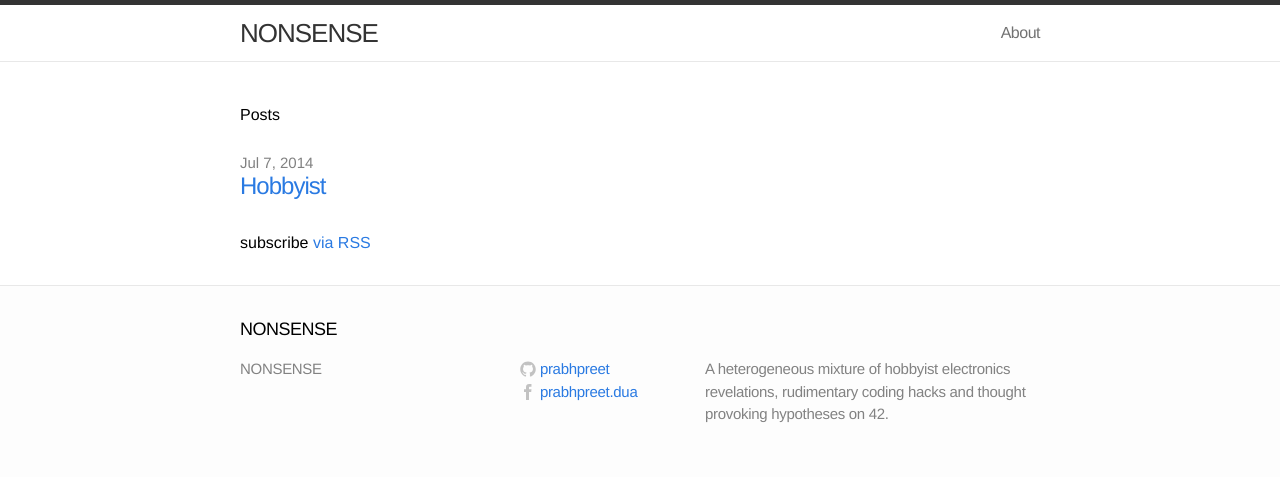
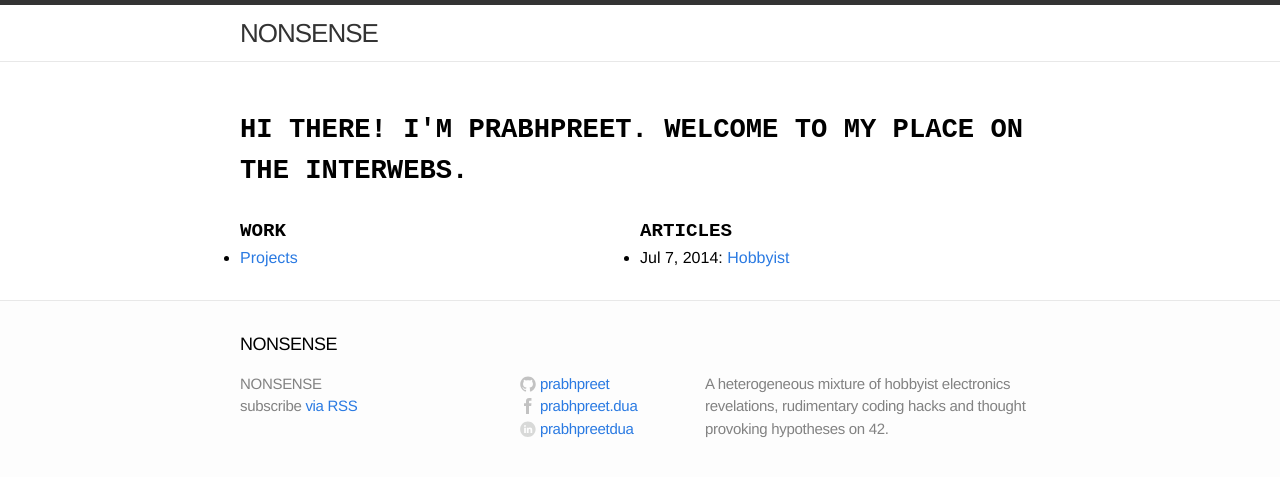
Before and after one commit to prabhpreet/prabhpreet.github.io, a Jekyll site: the page built from index.html, in a window 1280 px wide. Shown: the top 477 px of the page. Built offline with Jekyll 4.4.1, drawn with Linux system fonts in a browser that asks for light colours.

Commit message:
Added projects, scheduler

```diff
--- a/_config.yml
+++ b/_config.yml
@@ -5,7 +5,7 @@ baseurl: ""
 url: "http://prabhpreet.github.io"
 facebook_username: prabhpreet.dua
 github_username:  prabhpreet
-
+linkedin_username: prabhpreetdua
 # Build settings
 markdown: kramdown
 permalink: pretty
--- a/_includes/footer.html
+++ b/_includes/footer.html
@@ -8,6 +8,7 @@
       <ul>
         <li>{{ site.title }}</li>
         <li><a href="mailto:{{ site.email }}">{{ site.email }}</a></li>
+		<li class="rss-subscribe">subscribe <a href="{{ "/feed.xml" | prepend: site.baseurl }}">via RSS</a></li>
       </ul>
     </div>
 
@@ -45,6 +46,22 @@
             <span class="username">{{ site.facebook_username }}</span>
           </a>
         </li>{% endif %}
+		{% if site.linkedin_username %}<li>
+          <a href="https://www.linkedin.com/in/{{ site.linkedin_username }}">
+            <span class="icon linkedin">
+             <svg xmlns="http://www.w3.org/2000/svg" xmlns:xlink="http://www.w3.org/1999/xlink" xmlns:sketch="http://www.bohemiancoding.com/sketch/ns" width="16px" height="16px" viewBox="0 0 62 58" version="1.1">
+    <!-- Generator: Sketch 3.0.3 (7891) - http://www.bohemiancoding.com/sketch -->
+    <title>footer-icon-linkedin-grey</title>
+    <desc>Created with Sketch.</desc>
+    <defs/>
+    <g id="App-Icons" stroke="none" stroke-width="1" fill="none" fill-rule="evenodd" sketch:type="MSPage">
+        <path d="M0.456647399,30 C0.456647399,13.4314567 13.9075137,0 30.5,0 C47.0924863,0 60.5433526,13.4314567 60.5433526,30 C60.5433526,46.5685433 47.0924863,60 30.5,60 C13.9075137,60 0.456647399,46.5685433 0.456647399,30 Z M22.8425065,23.7098144 L16.0438505,23.7098144 L16.0438505,44.1369537 L22.8425065,44.1369537 L22.8425065,23.7098144 Z M23.2902832,17.3908761 C23.2461572,15.3880081 21.8138965,13.862504 19.4881191,13.862504 C17.1623417,13.862504 15.6418291,15.3880081 15.6418291,17.3908761 C15.6418291,19.3522579 17.1174011,20.9216886 19.3998672,20.9216886 L19.4433143,20.9216886 C21.8138965,20.9216886 23.2902832,19.3522579 23.2902832,17.3908761 Z M47.3610611,32.4246563 C47.3610611,26.1503226 44.007081,23.2301456 39.5332519,23.2301456 C35.9236128,23.2301456 34.3075166,25.2128128 33.4051747,26.6036896 L33.4051747,23.7103567 L26.605704,23.7103567 C26.6953136,25.6271338 26.605704,44.137496 26.605704,44.137496 L33.4051747,44.137496 L33.4051747,32.7292961 C33.4051747,32.1187963 33.4493006,31.5097877 33.629063,31.0726898 C34.1204225,29.8530458 35.2391853,28.5902885 37.1174576,28.5902885 C39.5785998,28.5902885 40.562405,30.4634101 40.562405,33.2084226 L40.562405,44.1369537 L47.3607895,44.1369537 L47.3610611,32.4246563 Z" id="footer-icon-linkedin-grey" fill-opacity="0.499999911" fill="#B2B4B3" sketch:type="MSShapeGroup"/>
+    </g>
+</svg>
+            </span>
+            <span class="username">{{ site.linkedin_username }}</span>
+          </a>
+        </li>{% endif %}
       </ul>
     </div>
 
--- a/_includes/header.html
+++ b/_includes/header.html
@@ -16,11 +16,6 @@
             c0-0.82,0.665-1.484,1.484-1.484h15.031C17.335,12.031,18,12.696,18,13.516L18,13.516z"/>
         </svg>
       </a>
-      <div class="trigger">
-        {% for page in site.pages %}
-          {% if page.title %}<a class="page-link" href="{{ page.url | prepend: site.baseurl }}">{{ page.title }}</a>{% endif %}
-        {% endfor %}
-      </div>
     </nav>
 
   </div>
--- a/css/main.css
+++ b/css/main.css
@@ -123,7 +123,7 @@ a:visited { color: #205caa; }
 }
 
 .github-icon-svg,
-.facebook-icon-svg {
+.facebook-icon-svg, .icon.linkedin {
   display: inline-block;
   width: 16px;
   height: 16px;
@@ -408,3 +408,36 @@ a:visited { color: #205caa; }
     margin: 0 0 15px; }
 
 }
+
+/*Custom CSS*/
+.home_half
+{
+	width:50%;
+	float:left;
+
+}
+
+@media screen and (max-width: 600px) {
+	.home_half
+	{
+		width:100%;
+		float:none;
+
+	}
+}
+
+h1.home_title
+{
+	font-family:monospace;
+	font-size: 1.7em;
+	font-weight:800;
+	text-transform:uppercase;
+}
+
+h2.home_title
+{
+	font-family:monospace;
+	font-size: 1.2em;
+	font-weight:800;
+	text-transform:uppercase;
+}
--- a/index.html
+++ b/index.html
@@ -4,17 +4,31 @@ layout: default
 
 <div class="home">
 
-  <h1>Posts</h1>
+	<h1 class="home_title">Hi there! I'm Prabhpreet. Welcome to my place on the interwebs.</h1>
 
-  <ul class="posts">
+	<div class="home_half">
+	<h2 class="home_title">Work</h2>
+	<ul>
+	{% for page in site.pages %}
+          {% if page.title %}<li><a class="page-link" href="{{ page.url | prepend: site.baseurl }}">{{ page.title }}</a></li>{% endif %}
+    {% endfor %}
+	</ul>
+	</div>
+	{% if site.posts %}
+	<div class="home_half">
+
+	<h2 class="home_title">Articles</h2>
+
+  <ul>
     {% for post in site.posts %}
       <li>
-        <span class="post-date">{{ post.date | date: "%b %-d, %Y" }}</span>
-        <a class="post-link" href="{{ post.url | prepend: site.baseurl }}">{{ post.title }}</a>
+        <span>{{ post.date | date: "%b %-d, %Y" }}</span>:
+        <a href="{{ post.url | prepend: site.baseurl }}">{{ post.title }}</a>
       </li>
     {% endfor %}
   </ul>
+  </div>
+  {%endif%}
 
-  <p class="rss-subscribe">subscribe <a href="{{ "/feed.xml" | prepend: site.baseurl }}">via RSS</a></p>
 
 </div>
```
Also changed, not shown: about.md (deleted, +0 -11 lines), projects.md (added, +17 -0 lines).
